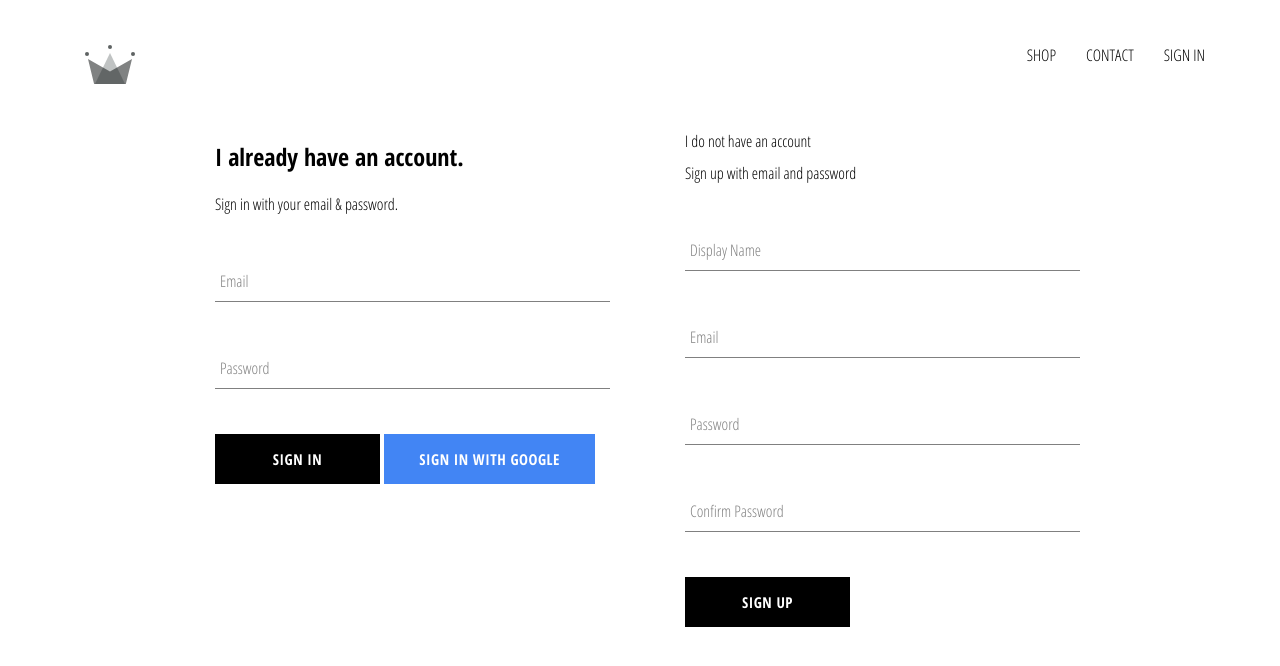
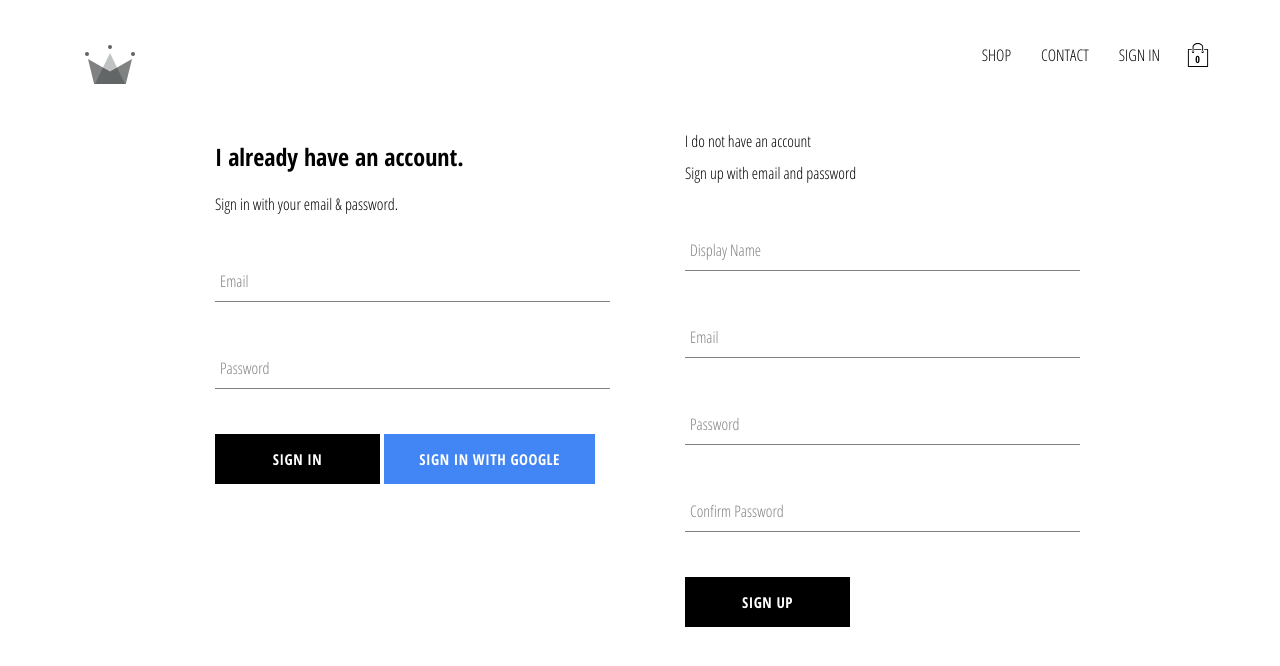
Before and after one commit to mihirjain97/ClothWebApp, a React (Create React App) app: page /signin in a window 1280 px wide. Shown: the top 666 px of the page. Built offline with nearby package versions, Linux system fonts and the light colour scheme; no server answers.

Commit message:
Added shopping bag icon else cart icon.

```diff
--- /dev/null
+++ b/src/components/cart-icon/cart-icon.component.jsx
@@ -0,0 +1,12 @@
+import React from "react";
+import { ReactComponent as ShoppingIcon } from "../../assets/shopping-bag.svg";
+
+import "./cart-icon.styles.scss";
+
+const CartIcon = () => (
+  <div className="cart-icon">
+    <ShoppingIcon className="shopping-icon" />
+    <span className="item-count">0</span>
+  </div>
+);
+export default CartIcon;
--- /dev/null
+++ b/src/components/cart-icon/cart-icon.styles.scss
@@ -0,0 +1,21 @@
+.cart-icon {
+    width: 45px;
+    height: 45px;
+    position: relative;
+    display: flex;
+    align-items: center;
+    justify-content: center;
+    cursor: pointer;
+
+    .shopping-icon {
+        width: 24px;
+        height: 24px;
+    }
+
+    .item-count {
+        position: absolute;
+        font-size: 10px;
+        font-weight: bold;
+        bottom: 12px;
+    }
+}
--- a/src/components/header/header.component.jsx
+++ b/src/components/header/header.component.jsx
@@ -1,8 +1,11 @@
 import React from "react";
 import { Link } from "react-router-dom";
+import { connect } from "react-redux";
+
+import { auth } from "../../firebase/firebase.utils";
+import CartIcon from "../cart-icon/cart-icon.component";
+
 import { ReactComponent as Logo } from "../../assets/crown.svg";
-import { auth } from "../../firebase/firebase.utils";
-import { connect } from "react-redux";
 
 import "./header.styles.scss";
 
@@ -27,6 +30,7 @@
           SIGN IN
         </Link>
       )}
+      <CartIcon />
     </div>
   </div>
 );
```
Also changed, not shown: src/assets/shopping-bag.svg (added).
